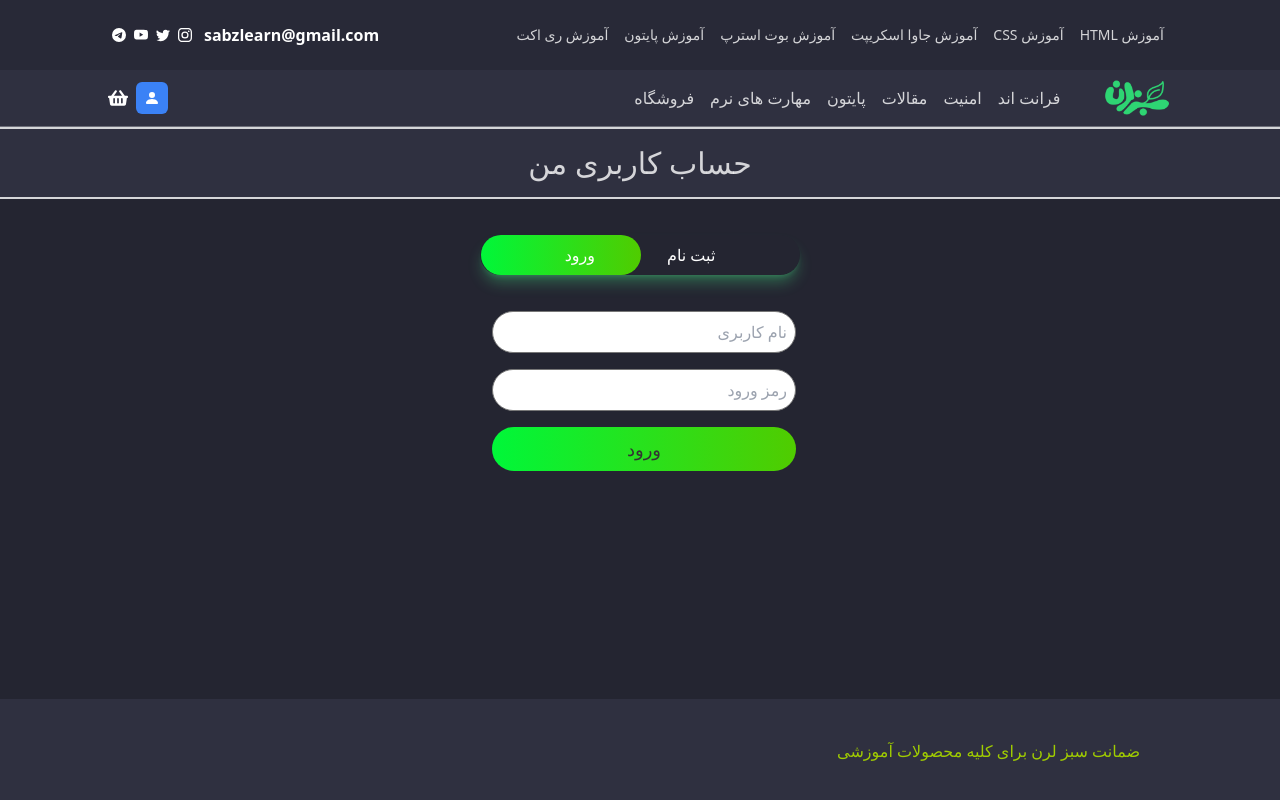
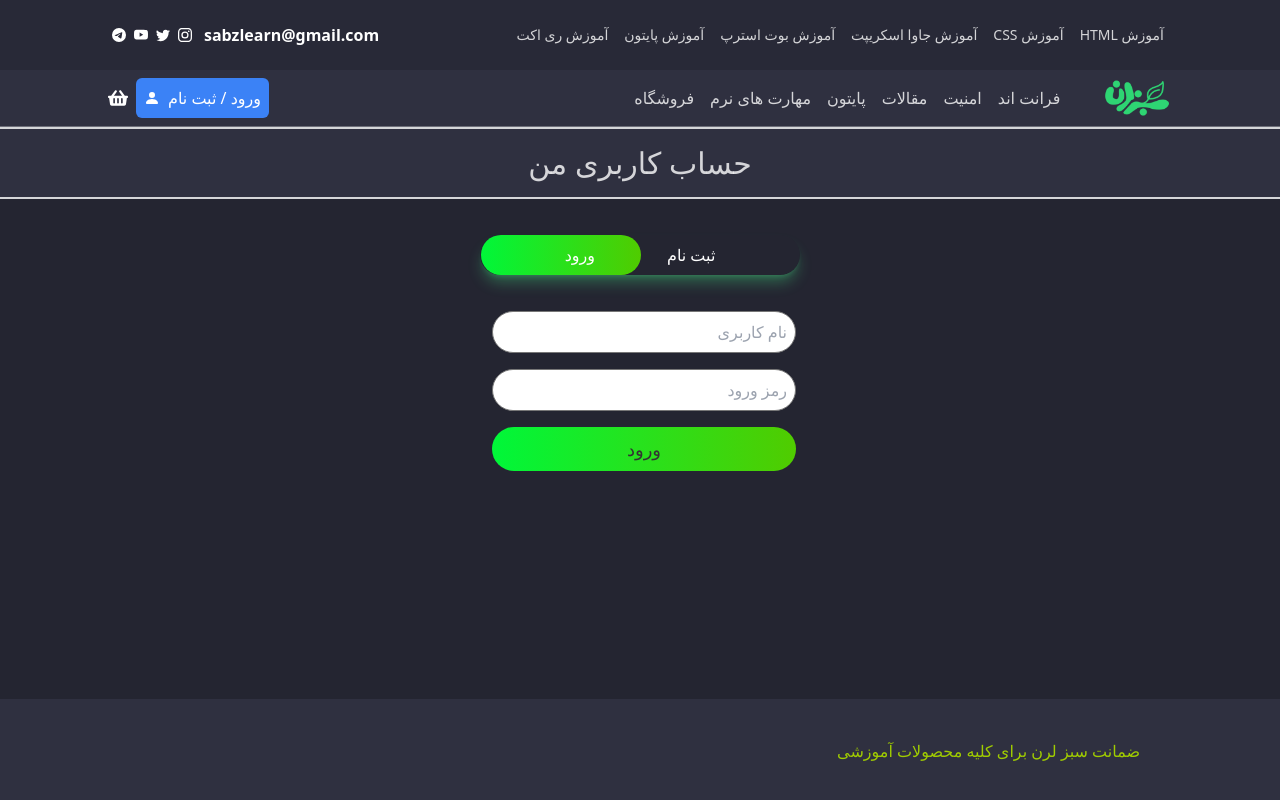
Before and after one commit to dosepehr/sabzlearn-clone, a React (Create React App) app: page /login-register in a window 1280 px wide. Shown: the top 800 px of the page. Built offline with nearby package versions, Linux system fonts and the light colour scheme.

Commit message:
add navigating registered usr

```diff
--- a/src/App.js
+++ b/src/App.js
@@ -16,7 +16,6 @@ function App() {
     const login = (data, token) => {
         setToken(token);
         localStorage.setItem('userToken', token);
-        setIsLoggedIn(true);
         setUserInfo(data);
     };
     useEffect(() => {
@@ -24,7 +23,8 @@ function App() {
             const userToken = localStorage.getItem('userToken');
             if (userToken) {
                 const { data } = await getMe(userToken);
-                setUserInfo(data)
+                setUserInfo(data);
+                setIsLoggedIn(true);
             }
         };
         getUserInfo();
--- a/src/components/Navbar.jsx
+++ b/src/components/Navbar.jsx
@@ -6,7 +6,7 @@ import { useContext } from 'react';
 import { Menu } from './index';
 import { Link } from 'react-router-dom';
 const Navbar = () => {
-    const { menu, setMenu, userInfo } = useContext(mainContext);
+    const { menu, setMenu, userInfo, isLoggedIn } = useContext(mainContext);
     const menuHandler = () => {
         setMenu((prev) => !prev);
     };
@@ -48,10 +48,16 @@ const Navbar = () => {
                     </div>
                     <div className='flex items-center '>
                         <div className='flex items-center p-2 bg-blue-500 text-white rounded-md'>
-                            {Object.keys(userInfo).length > 0 && (
+                            {Object.keys(userInfo).length > 0 && isLoggedIn ? (
                                 <p className='ml-2 hidden min-[930px]:block'>
                                     {userInfo.username}
                                 </p>
+                            ) : (
+                                <Link to='/login-register'>
+                                    <p className='ml-2 hidden min-[930px]:block'>
+                                        ورود / ثبت نام
+                                    </p>
+                                </Link>
                             )}
                             <BsFillPersonFill />
                         </div>
--- a/src/components/RegisterForm.jsx
+++ b/src/components/RegisterForm.jsx
@@ -4,14 +4,16 @@ import { Formik, Form, Field, ErrorMessage } from 'formik';
 import { registerSchema } from '../validation/userSchema';
 import { toast } from './';
 import { registerUser } from '../services';
+import { useNavigate } from 'react-router-dom';
 const RegisterForm = () => {
-    const { currentForm, login} = useContext(mainContext);
+    const navigate = useNavigate();
+    const { currentForm, login } = useContext(mainContext);
     const registerUserHandler = async (values) => {
         const { data } = await registerUser({
             ...values,
             confirmPassword: values.password,
         });
-        console.log(data)
+        navigate('/');
         login(data.user, data.accessToken);
         toast.fire({
             icon: 'success',
```
